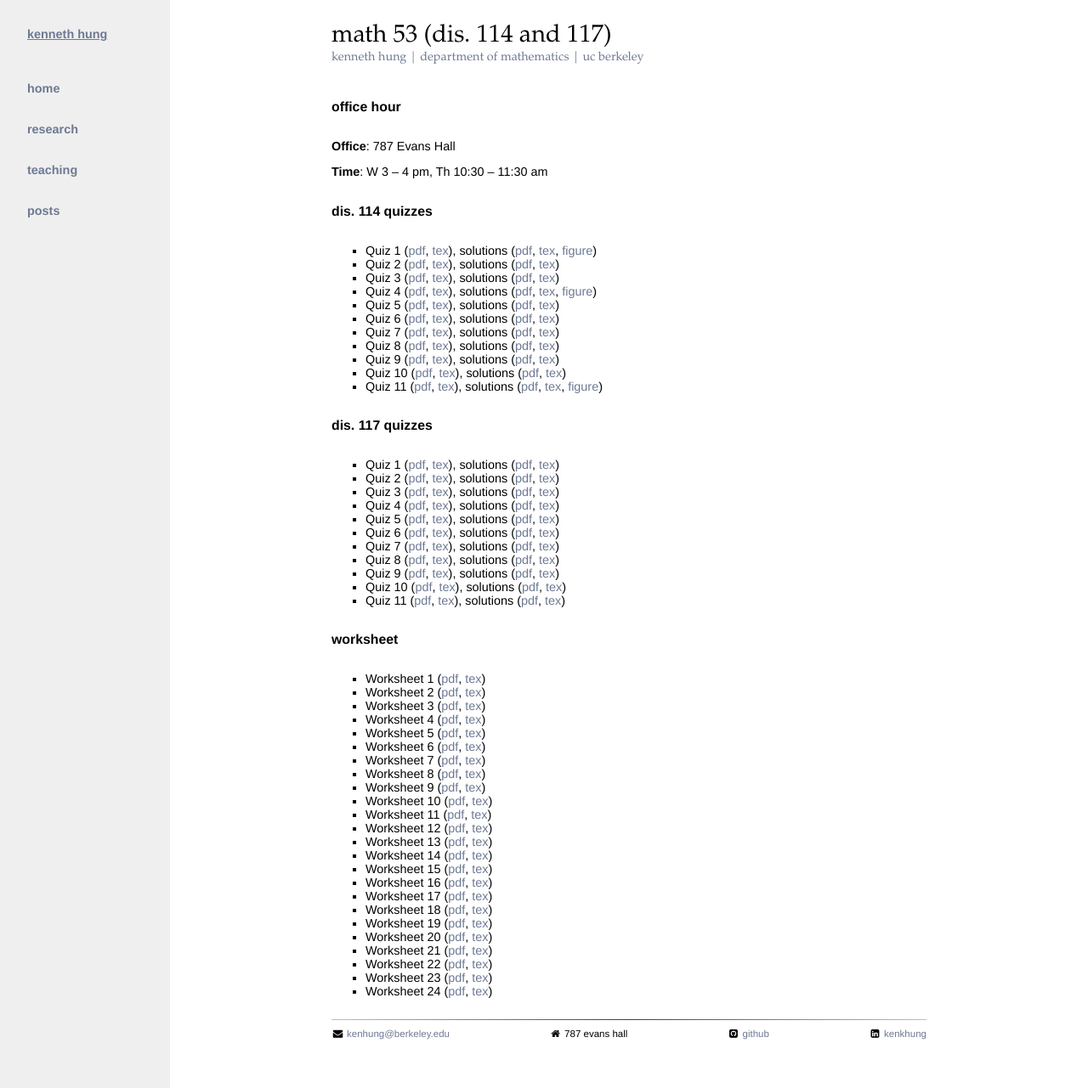
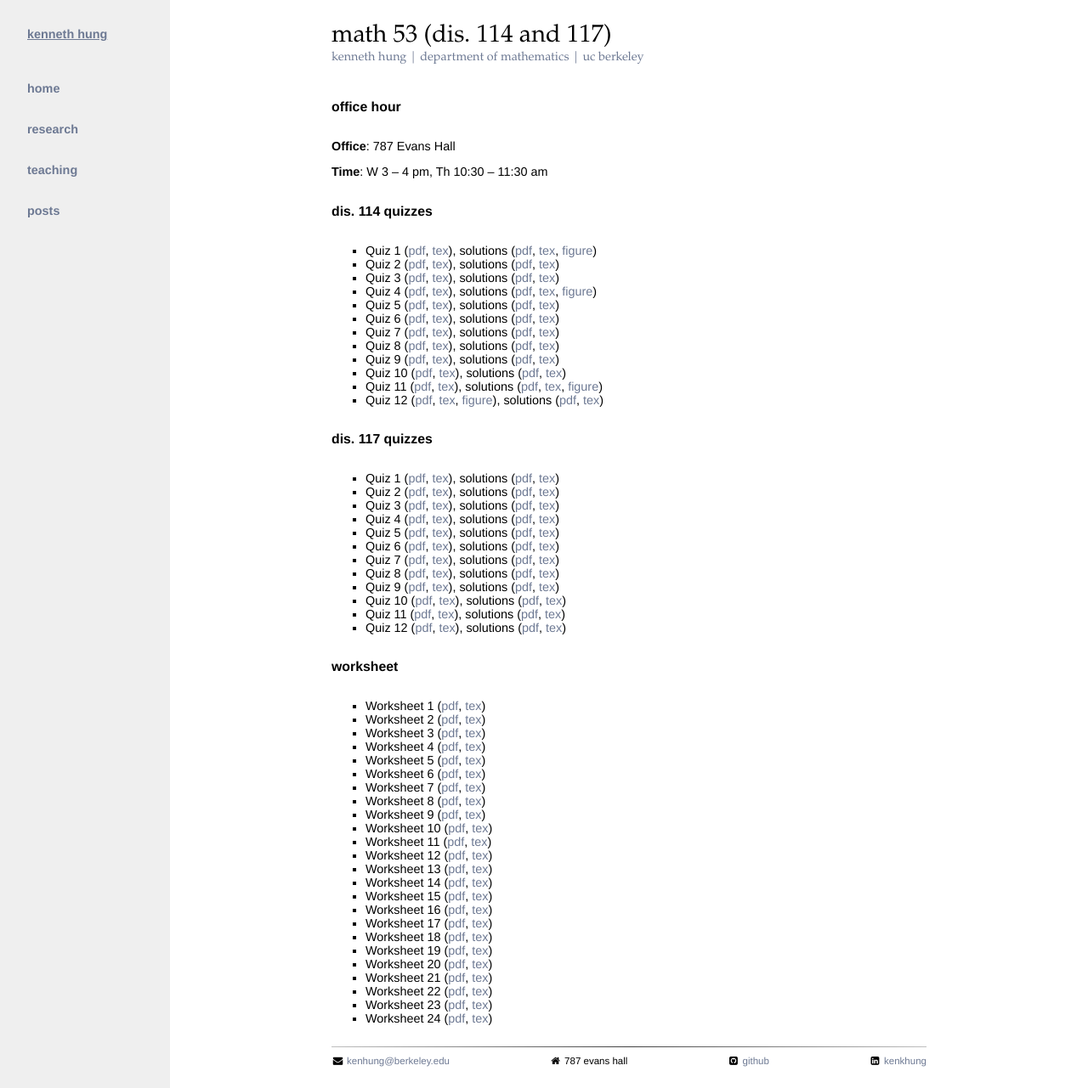
Before and after one commit to yiqunchen/kenhungkk.github.io, a Jekyll site: the page built from courses/math053/index.md, in a window 1280 px wide and 1281 px high. Shown: the whole window at 85% size. Built offline with Jekyll 4.4.1, drawn with Linux system fonts in a browser that asks for light colours; nearby versions of some CDN libraries.

Commit message:
quiz 12 for math053

```diff
--- a/courses/math053/index.md
+++ b/courses/math053/index.md
@@ -21,6 +21,7 @@ title: Math 53 (Dis. 114 and 117)
 - Quiz 9 ([pdf](quiz09dis114.pdf), [tex](quiz09dis114.tex)), solutions ([pdf](quiz09dis114sol.pdf), [tex](quiz09dis114.tex))
 - Quiz 10 ([pdf](quiz10dis114.pdf), [tex](quiz10dis114.tex)), solutions ([pdf](quiz10dis114sol.pdf), [tex](quiz10dis114.tex))
 - Quiz 11 ([pdf](quiz11dis114.pdf), [tex](quiz11dis114.tex)), solutions ([pdf](quiz11dis114sol.pdf), [tex](quiz11dis114.tex), [figure](quiz11dis114solpic.png))
+- Quiz 12 ([pdf](quiz12dis114.pdf), [tex](quiz12dis114.tex), [figure](quiz12dis114pic.png)), solutions ([pdf](quiz12dis114sol.pdf), [tex](quiz12dis114.tex))
 
 # Dis. 117 Quizzes
 
@@ -35,6 +36,7 @@ title: Math 53 (Dis. 114 and 117)
 - Quiz 9 ([pdf](quiz09dis117.pdf), [tex](quiz09dis117.tex)), solutions ([pdf](quiz09dis117sol.pdf), [tex](quiz09dis117.tex))
 - Quiz 10 ([pdf](quiz10dis117.pdf), [tex](quiz10dis117.tex)), solutions ([pdf](quiz10dis117sol.pdf), [tex](quiz10dis117.tex))
 - Quiz 11 ([pdf](quiz11dis117.pdf), [tex](quiz11dis117.tex)), solutions ([pdf](quiz11dis117sol.pdf), [tex](quiz11dis117.tex))
+- Quiz 12 ([pdf](quiz12dis117.pdf), [tex](quiz12dis117.tex)), solutions ([pdf](quiz12dis117sol.pdf), [tex](quiz12dis117.tex))
 
 # Worksheet
 
```
Also changed, not shown: courses/math053/quiz12dis114pic.png (added), 8 other files.
